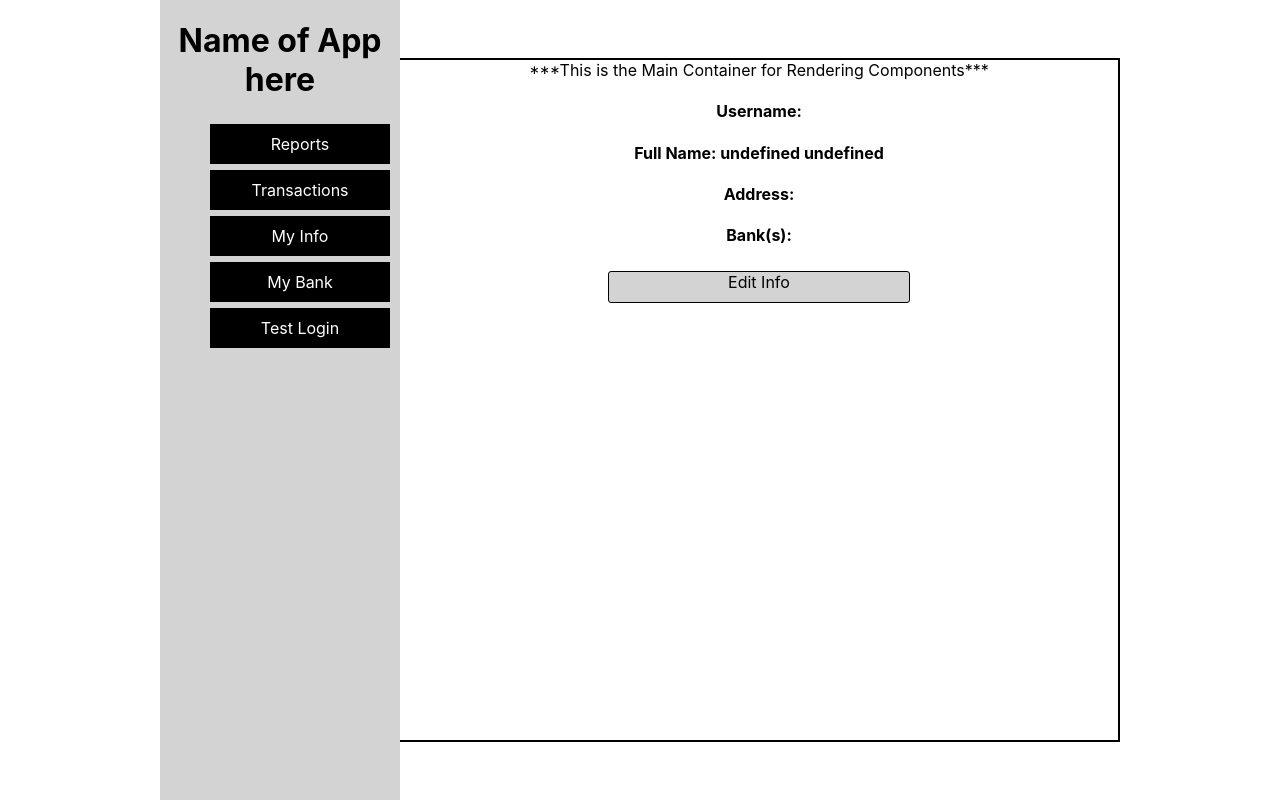
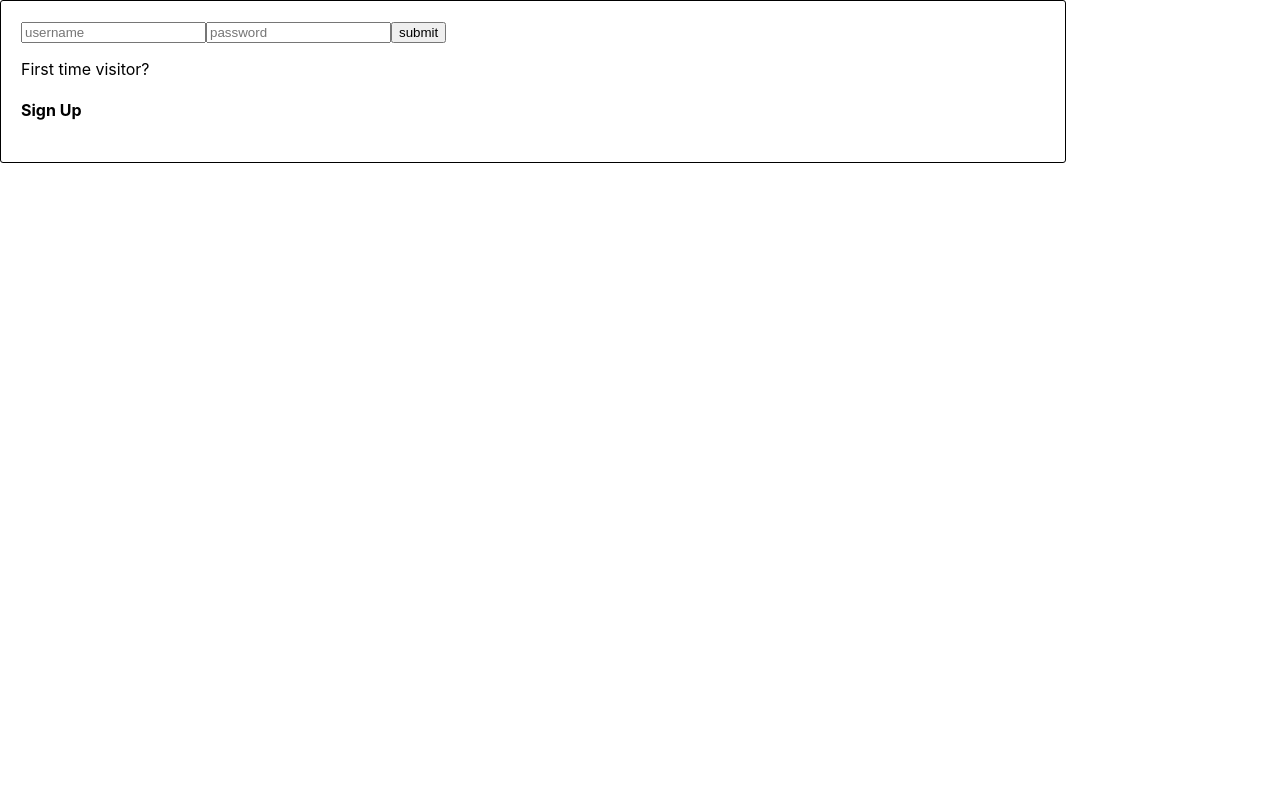
Before and after one commit to royFloresNyc/iron-budget-frontend, a React (Create React App) app: page /myInfo in a window 1280 px wide. Built offline with nearby package versions, Linux system fonts and the light colour scheme; no server answers; the HTML template or start-up script is replaced by a standard one.

Commit message:
Set up User authorization

```diff
--- a/src/App.css
+++ b/src/App.css
@@ -109,7 +109,7 @@ div.map-btn {
     width: 30%;
 }
 
-.trans-form, div.user-form {
+.trans-form, div.user-form, div.log-in-form, div.sign-up-form {
     display: inline-block;
     border: 1px solid black;
     border-radius: 3px;
--- a/src/App.js
+++ b/src/App.js
@@ -4,17 +4,62 @@ import './App.css';
 import { Route, Switch } from 'react-router-dom'
 import SidePanel from './Containers/SidePanel'
 import MainContainer from './Containers/MainContainer'
+import Login from './Containers/Login'
 
-function App() {
+class App extends React.Component {
+    state = {
+        currentUser: null
+    }
+
+    signUpHandler = (userObj) => {
+        const user = {...userObj}
+        const url = 'http://localhost:3000/users/'
+
+        const fetchPromise = this.logInToDb(url, "POST", user)
+        fetchPromise.then(userData => this.setState({ currentUser: userData.user }))
+        .catch('Error signing-up: ', console.log)
+    }
+
+    logInHandler = (userObj) => {
+        const user = {...userObj}
+        const url = 'http://localhost:3000/login'
+        const fetchPromise = this.logInToDb(url, "POST", user)
+        fetchPromise.then(userData => this.setState({ currentUser: userData.user }))
+            .catch('Error logging in: ', console.log)
+    }
+
+    logInToDb = (url, method, obj) => {
+        let options = {
+            method: method,
+            headers: {
+                "Authorization": `Bearer <token>`,
+                "content-type": "application/json",
+                "accepts": "application/json"
+            },
+            body: JSON.stringify({user: {...obj}})
+        }
+
+        return fetch(url, options)
+        .then(resp=>resp.json())
+    }
+
+    render() {
+        console.log('current user: ', this.state.currentUser)
         return (
+            <div>
+                {this.state.currentUser ?
                     <div className="wrapper">
                         <SidePanel />
                         <Switch>
-                <Route path="/" component={MainContainer} />
+                            <Route path="/" render={() => <MainContainer currentUser={this.state.currentUser}/>} />
                         </Switch>
-
+                    </div>
+                :
+                    <Login signUpHandler={this.signUpHandler} logInHandler={this.logInHandler}/>
+                }
             </div>
         );
     }
+}
 
 export default App;
--- /dev/null
+++ b/src/Components/LoginForm.js
@@ -0,0 +1,33 @@
+import React from 'react'
+
+class LoginForm extends React.Component {
+    state = {
+        username: '',
+        password: ''
+    }
+
+    submitHandler = (e) => {
+        e.preventDefault()
+        this.props.logInHandler(this.state)
+        this.setState({ username: '', password: '' })
+    }
+
+    changeHandler = (e) => {
+        this.setState({ [e.target.name]: e.target.value})
+    }
+
+    render(){
+        return (
+            <div className="log-in-form">
+                    <form onSubmit={this.submitHandler}>
+                        <input type="text" name="username" placeholder="username" value={this.state.username} onChange={this.changeHandler}/>
+                        <input type="password" name="password" placeholder="password" value={this.state.password} onChange={this.changeHandler}/>
+                        <input type="submit" value="submit"/>
+                    </form>
+                    <p>First time visitor?</p><span><h4 onClick={this.props.showSignUpForm}>Sign Up</h4></span>
+            </div>
+        )
+    }
+}
+
+export default LoginForm
--- a/src/Components/NavBar.js
+++ b/src/Components/NavBar.js
@@ -9,7 +9,7 @@ const NavBar = () => {
                 <li><NavLink to='/transactions'>Transactions</NavLink></li>
                 <li><NavLink to='/myInfo'>My Info</NavLink></li>
                 <li><NavLink to='/myBank'>My Bank</NavLink></li>
-                <li><NavLink to='/testLogin'>Test Login</NavLink></li>
+                <li><NavLink to='/'>Log Out</NavLink></li>
             </ul>
         </div>
     )
--- /dev/null
+++ b/src/Components/SignUpForm.js
@@ -0,0 +1,51 @@
+import React from 'react'
+
+class SignUpForm extends React.Component {
+    state = {
+        username: '',
+        password: '',
+        password_confirmation: ''
+    }
+
+    submitHandler = (e) => {
+        e.preventDefault()
+        this.props.signUpHandler(this.state)
+        this.setState({
+            username: '',
+            password: '',
+            password_confirmation: ''
+        })
+    }
+
+    changeHandler = (e) => {
+        this.setState({ [e.target.name]: e.target.value})
+    }
+
+    render() {
+        return (
+            <div className="sign-up-form">
+                    <form onSubmit={this.submitHandler}>
+                        <input type="text" name="username"
+                            placeholder="username"
+                            value={this.state.username}
+                            onChange={this.changeHandler} />
+                        <input type="password" name="password"
+                            placeholder="password"
+                            value={this.state.password}
+                            onChange={this.changeHandler} />
+                        <input type="password" name="password_confirmation"
+                            placeholder="password_confirmation"
+                            value={this.state.password_confirmation}
+                            onChange={this.changeHandler} />
+                        {/* <input type="text" name="address"placeholder="address"/>
+                        <input type="text" name="first_name"placeholder="first_name"/>
+                        <input type="text" name="last_name"placeholder="last_name"/> */}
+                        <input type="submit" value="submit"/>
+                        <h3 onClick={this.props.hideForm}>x</h3>
+                    </form>
+            </div>
+        )
+    }
+}
+
+export default SignUpForm
--- a/src/Components/TestLogin.js
+++ /dev/null
@@ -1,74 +0,0 @@
-import React from 'react'
-
-const Login = () => {
-
-    const submitHandler = (e) => {
-        e.preventDefault()
-        console.log('clicked Submit')
-        let user = {}
-        user['username'] = e.target.username.value
-        user['password'] = e.target.password.value
-        user['password_confirmation'] = e.target.password_confirmation.value
-        user['address'] = e.target.address.value
-        user['first_name'] = e.target.first_name.value
-        user['last_name'] = e.target.last_name.value
-
-        console.log(user)
-
-        let options = {
-            method: "POST",
-            headers: {
-                "Authorization": `Bearer <token>`,
-                "content-type": "application/json",
-                "accept": "application/json"
-            },
-            body: JSON.stringify({user: {...user}})
-        }
-
-        fetch(`http://localhost:3000/users/`, options)
-        .then(resp=>resp.json())
-        .then(console.log)
-        .catch(console.log)
-    }
-
-    const loginHandler = (e) => {
-        e.preventDefault()
-        let user = {}
-        user['username'] = e.target.username.value
-        user['password'] = e.target.password.value
-        console.log("Logging in")
-        fetch(`http://localhost:3000/login`, {
-            method: "POST",
-            headers: {
-                "Authorization": `Bearer <token>`,
-                "content-type": "application/json",
-                "accept": "application/json"
-            },
-            body: JSON.stringify({user: {...user}})
-        })
-        .then(resp=>resp.json())
-        .then(console.log)
-        .catch(console.log)
-
-    }
-
-    return (
-        <form onSubmit={submitHandler}>
-            <input type="text" name="username" placeholder="username"/>
-            <input type="password" name="password" placeholder="password"/>
-            <input type="password" name="password_confirmation"placeholder="password_confirmation"/>
-            <input type="text" name="address"placeholder="address"/>
-            <input type="text" name="first_name"placeholder="first_name"/>
-            <input type="text" name="last_name"placeholder="last_name"/>
-            <input type="submit" value="submit"/>
-        </form>,
-        <form onSubmit={loginHandler}>
-            <input type="text" name="username" placeholder="username"/>
-            <input type="password" name="password" placeholder="password"/>
-            <input type="submit" value="submit"/>
-        </form>
-    )
-
-}
-
-export default Login
--- /dev/null
+++ b/src/Containers/Login.js
@@ -0,0 +1,24 @@
+// import { rightArithShift } from 'mathjs'
+import React, { useState } from 'react'
+import LoginForm from '../Components/LoginForm'
+import SignUpForm from '../Components/SignUpForm'
+
+const Login = ({logInHandler, signUpHandler}) => {
+    const [signUp, setSignUp] = useState(false)
+
+    const clickHandler = () => {
+        setSignUp(!signUp)
+    }
+    console.log('current value of signUP: ', signUp)
+    return (
+        <div className="log-in-container">
+            {!signUp ?
+                <LoginForm logInHandler={logInHandler} showSignUpForm={clickHandler}/>
+            :
+                <SignUpForm signUpHandler={signUpHandler} hideForm={clickHandler}/>
+            }
+        </div>
+    )
+}
+
+export default Login
--- a/src/Containers/MainContainer.js
+++ b/src/Containers/MainContainer.js
@@ -4,7 +4,7 @@ import Reports from '../Containers/Reports'
 import Transactions from '../Containers/Transactions'
 import { UserInfo } from '../Containers/UserInfo'
 import BankMapContainer from '../Containers/BankMapContainer'
-import TestLogin from '../Components/TestLogin'
+import TestLogin from './Login'
 
 class MainContainer extends React.Component {
     state = {
@@ -12,7 +12,7 @@ class MainContainer extends React.Component {
     }
 
     componentDidMount = () =>{
-        this.fetchUserData(1)
+        this.fetchUserData(this.props.currentUser.id)
     }
 
     render () {
@@ -30,7 +30,6 @@ class MainContainer extends React.Component {
                     />} />
                 <Route path='/myInfo' render={() => <UserInfo user={user} submitHandler={this.submitUserInfo}/>} />
                 <Route path='/myBank' render={() => <BankMapContainer geoLocation={this.state.geo_location} banks={this.state.banks}/> } />
-                <Route path='/testLogin' render = {() => <TestLogin/>}/>
             </Switch>
         </div>
     }
```
Lines whose indentation alone changed are shown as unchanged.
